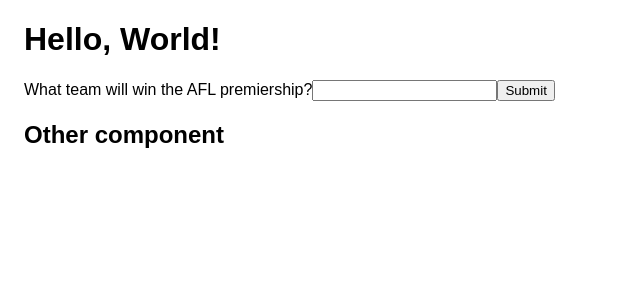
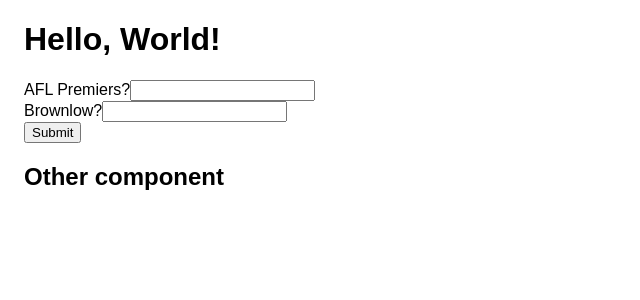
Before and after one commit to mattskel/predictions-react-express, a React app in the folder client/: page /predictions/form in a window 1280 px wide. Shown: the top 300 px of the page, without its empty margins (0-640 px from the left). Built offline with nearby package versions, Linux system fonts and the light colour scheme.

Commit message:
Add new form input

```diff
--- a/client/src/components/PredictionsForm.js
+++ b/client/src/components/PredictionsForm.js
@@ -7,14 +7,14 @@ const OtherComponent = React.lazy(() => import('./OtherComponent'));
 class PredictionsForm extends Component {
   constructor(props) {
     super(props);
-    this.state = {team: ''};
+    this.state = {team: '', brownlow: ''};
     this.handleChange = this.handleChange.bind(this);
     this.handleSubmit = this.handleSubmit.bind(this);
   }
 
-  handleChange(event) {
-    this.setState({team: event.target.value});
-  }
+  // handleChange(event) {
+  //   this.setState({team: event.target.value});
+  // }
 
   handleSubmit(event) {
     const team = this.state.team;
@@ -22,12 +22,26 @@ class PredictionsForm extends Component {
     event.preventDefault();
   }
 
+  handleChange(event) {
+    const target = event.target;
+    const value = target.value;
+    const name = target.name;
+
+    this.setState({[name]: value})
+  }
+
   render() {
     return (
       <div>
         <form onSubmit={this.handleSubmit}>
-          What team will win the AFL premiership?
-          <input type="text" name="team" value={this.state.team} onChange={this.handleChange} />
+          <label>
+            AFL Premiers?
+            <input type="text" name="team" value={this.state.team} onChange={this.handleChange} />
+          </label><br/>
+          <label>
+            Brownlow?
+            <input type="text" name="brownlow" value={this.state.brownlow} onChange={this.handleChange} />
+          </label><br/>
           <input type="submit" value="Submit" />
         </form>
         <Suspense fallback={<div>Loading...</div>}>
```
